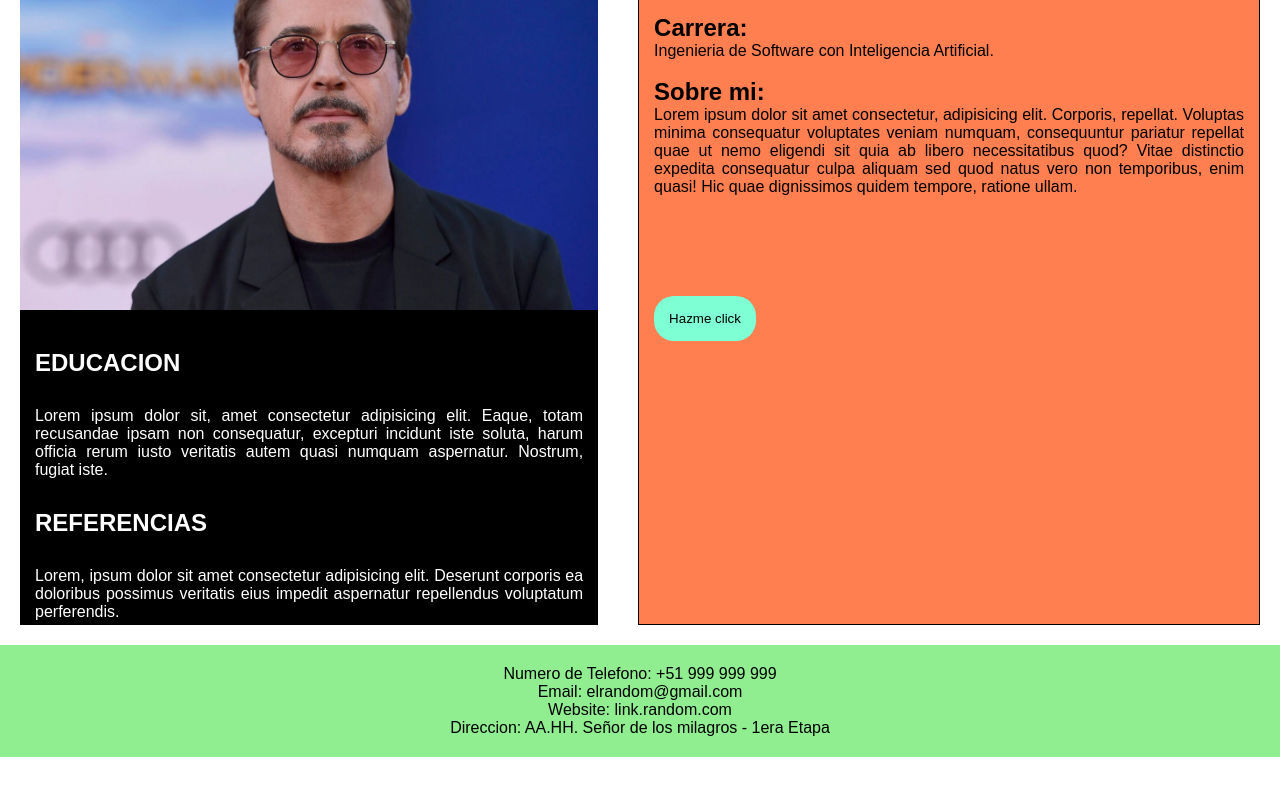
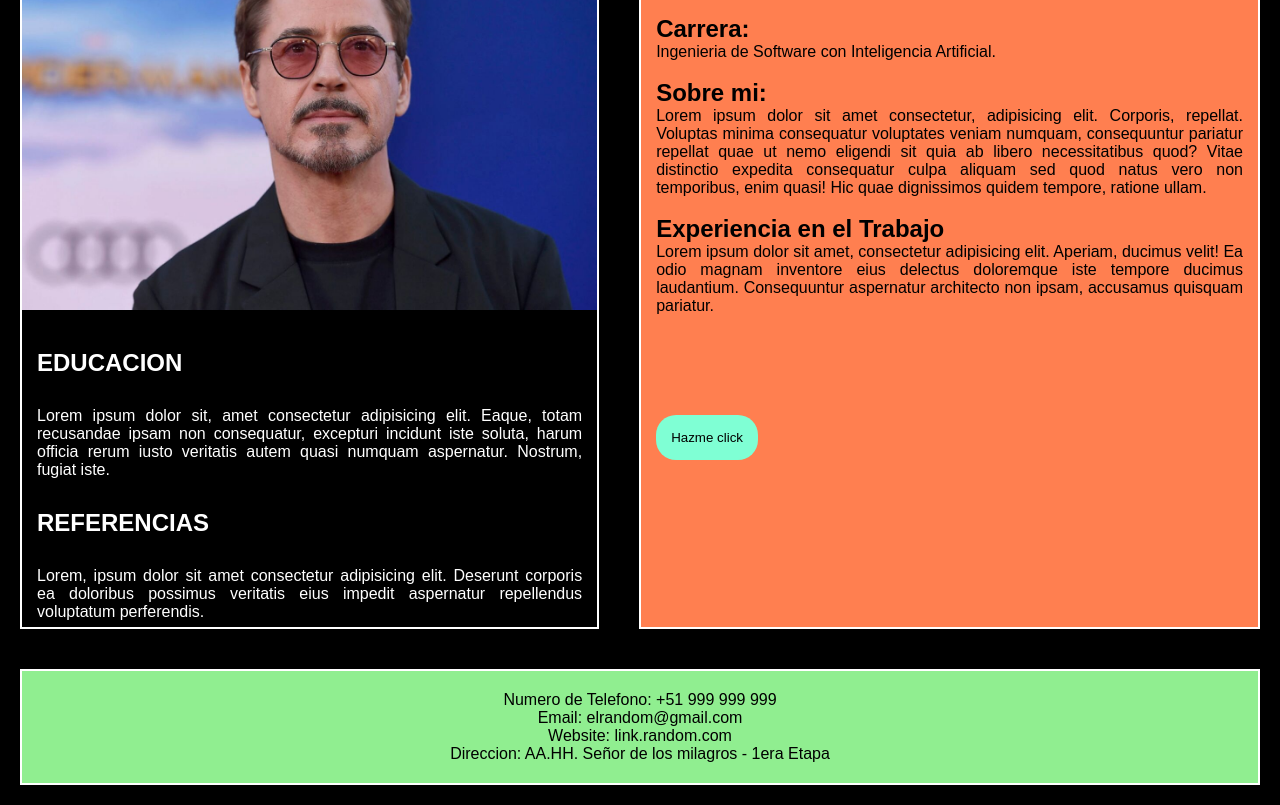
Before and after one commit to Elrandom2023/Portaf23, a plain HTML site: page index.html in a window 1280 px wide. Shown: the part 95-900 px from the top of the page. Before the commit the page ends 852 px from the top, so only its background shows below. Drawn offline with Linux system fonts and the light colour scheme.

Commit message:
Final y decoracion

```diff
--- a/css/estilos.css
+++ b/css/estilos.css
@@ -6,11 +6,15 @@
     font-family: Arial, Helvetica, sans-serif;
 }
 
+body {
+    background-color: #000;
+}
 .perfil{
     display: flex;
 }
 
 .imagen{
+    border: 2px solid #fff;
     width: 49%;
     margin: 20px;
     height: 700px;
@@ -39,6 +43,7 @@ img{
     width: 50%;
     padding: 15px;
     background: coral;
+    border: 2px solid #fff;
 }
 
 p{
@@ -62,6 +67,9 @@ button:hover{
 footer{
     background-color: lightgreen;
     padding: 20px;
+    margin: 20px;
+    border: 2px solid #fff;
+
 }
 
 footer p{
--- a/index.html
+++ b/index.html
@@ -29,8 +29,13 @@
             <br><br>
             <p><h2>Carrera: </h2>Ingenieria de Software con Inteligencia Artificial.</p>
             <br>
+
             <h2>Sobre mi:</h2>
             <p>Lorem ipsum dolor sit amet consectetur, adipisicing elit. Corporis, repellat. Voluptas minima consequatur voluptates veniam numquam, consequuntur pariatur repellat quae ut nemo eligendi sit quia ab libero necessitatibus quod? Vitae distinctio expedita consequatur culpa aliquam sed quod natus vero non temporibus, enim quasi! Hic quae dignissimos quidem tempore, ratione ullam.</p>
+            <br>
+
+            <h2>Experiencia en el Trabajo</h2>
+            <p>Lorem ipsum dolor sit amet, consectetur adipisicing elit. Aperiam, ducimus velit! Ea odio magnam inventore eius delectus doloremque iste tempore ducimus laudantium. Consequuntur aspernatur architecto non ipsam, accusamus quisquam pariatur.</p>
 
             <button type="button" id="presentacion" class="boton">Hazme click</button>
 
```
